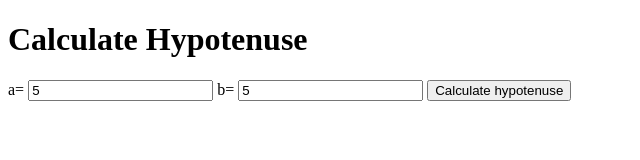
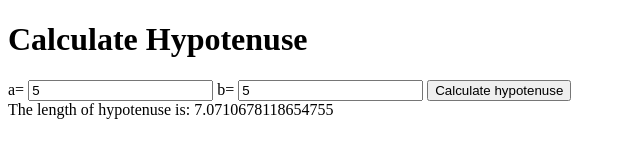
Before and after one commit to j24m/fun-with-triangles, a plain HTML site: page hypotenuselength.html in a window 1280 px wide. Both pictures are taken after typing "5", "5" into the empty fields and a click on the button "Calculate hypotenuse". Shown: the whole page, without its empty margins (0-640 px from the left). Drawn offline with Linux system fonts and the light colour scheme.

Commit message:
javascript done

```diff
--- a/hypotenuselength.html
+++ b/hypotenuselength.html
@@ -15,4 +15,5 @@
     <button id="hypotenuse-btn">Calculate hypotenuse</button>
     <div id="output"></div>
 </body>
+<script src="hypotenuselength.js"></script>
 </html>
--- a/hypotenuselength.js
+++ b/hypotenuselength.js
@@ -0,0 +1,16 @@
+const sides= document.querySelectorAll(".side-input");
+const hypotenuseBtn=document.querySelector("#hypotenuse-btn");
+const output=document.querySelector("#output");
+
+function calculateSumOfSquares(a,b){
+  const sumOfSquares= a*a + b*b;
+  return sumOfSquares;
+}
+
+function calculateHypotenuse(){
+    const sumOfSquares= calculateSumOfSquares(Number(sides[0].value),Number(sides[1].value));
+    lengthOfHypotenuse = Math.sqrt(sumOfSquares);
+    output.innerText="The length of hypotenuse is: " + lengthOfHypotenuse;
+}
+
+hypotenuseBtn.addEventListener("click", calculateHypotenuse);
```
